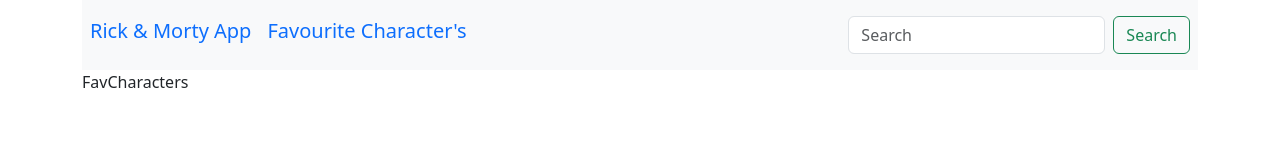
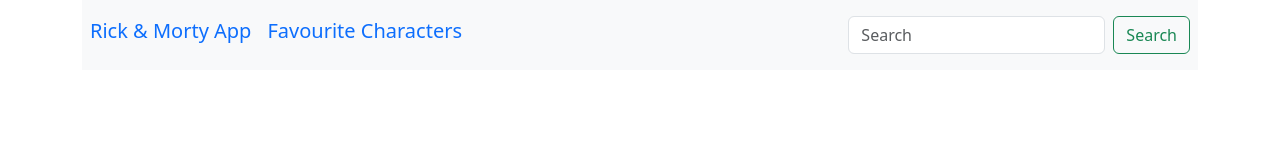
Before and after one commit to irem-koc/rickandmorty, a React (Vite) app: page /fav-chars in a window 1280 px wide. Shown: the top 160 px of the page. Built offline with nearby package versions, Linux system fonts and the light colour scheme.

Commit message:
feat: delete logs

```diff
--- a/src/components/CharacterPagination.jsx
+++ b/src/components/CharacterPagination.jsx
@@ -3,11 +3,7 @@ import { useContext } from "react";
 import { MyContext } from "../context/MyContext";
 
 const CharacterPagination = ({ totalPage }) => {
-  console.log(totalPage);
-  console.log("555555555555555555");
-
   const { characterPageNumber, setCharacterPageNumber } = useContext(MyContext);
-  console.log(totalPage / 4 >= characterPageNumber);
 
   return (
     <div>
--- a/src/components/Header.jsx
+++ b/src/components/Header.jsx
@@ -9,7 +9,7 @@ const Header = () => {
             Rick & Morty App
           </Link>
           <Link className="text-decoration-none text-sm" to="/fav-chars">
-            Favourite Character's
+            Favourite Characters
           </Link>
         </h1>
         <form className="d-flex align-items-center justify-content-center form my-2 gap-2 ">
--- a/src/pages/Episode.jsx
+++ b/src/pages/Episode.jsx
@@ -38,8 +38,6 @@ const Episode = () => {
   const [startIndex, setStartIndex] = useState(0);
   const [endIndex, setEndIndex] = useState(0);
 
-  console.log(startIndex, " start");
-  console.log(endIndex, " end");
   useEffect(() => {
     const newStartIndex = (Number(characterPageNumber) - 1) * 4;
     const newEndIndex = 4 * Number(characterPageNumber);
--- a/src/pages/FavCharacters.jsx
+++ b/src/pages/FavCharacters.jsx
@@ -1,5 +1,33 @@
+/* eslint-disable no-unused-vars */
+import { useContext, useEffect, useState } from "react";
+import { MyContext } from "../context/MyContext";
+import getCharacter from "../services/getCharacter";
+
 const FavCharacters = () => {
-  return <div>FavCharacters</div>;
+  const { favCharList, setFavCharList } = useContext(MyContext);
+  const [character, setCharacter] = useState();
+  const [favChars, setFavChars] = useState([]);
+  // const fetchData = async () => {
+  //   try {
+  //     await getCharacter(favCharList[0]).then((response) => {
+  //       setFavChars([...favChars, response]);
+  //     });
+  //   } catch (error) {
+  //     console.error("Error fetching products:", error);
+  //   }
+  // };
+  // useEffect(() => {
+  //   const fetchDataTimeout = setTimeout(fetchData, 1500);
+
+  //   return () => clearTimeout(fetchDataTimeout);
+  // }, []);
+  return (
+    <div>
+      {favCharList?.map((char) => (
+        <h1 key={char?.id}>{char?.name}</h1>
+      ))}
+    </div>
+  );
 };
 
 export default FavCharacters;
```
